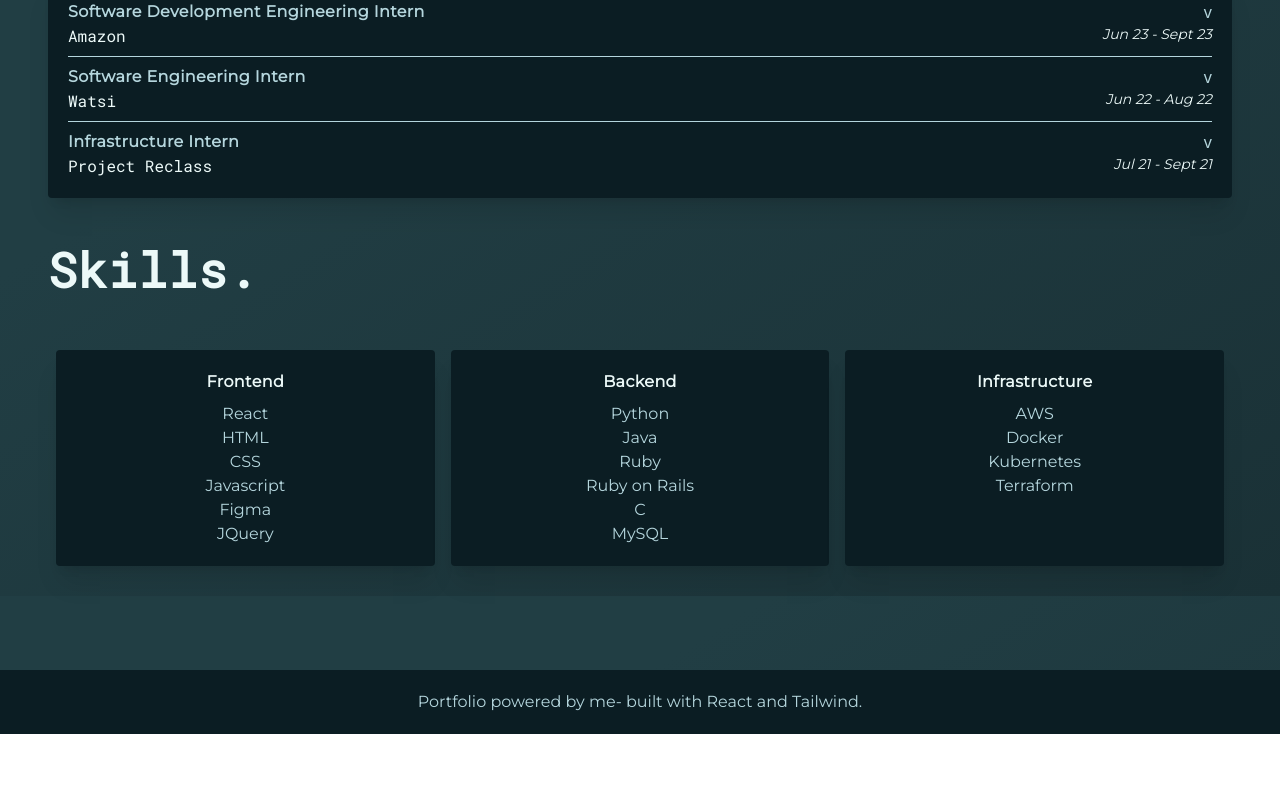
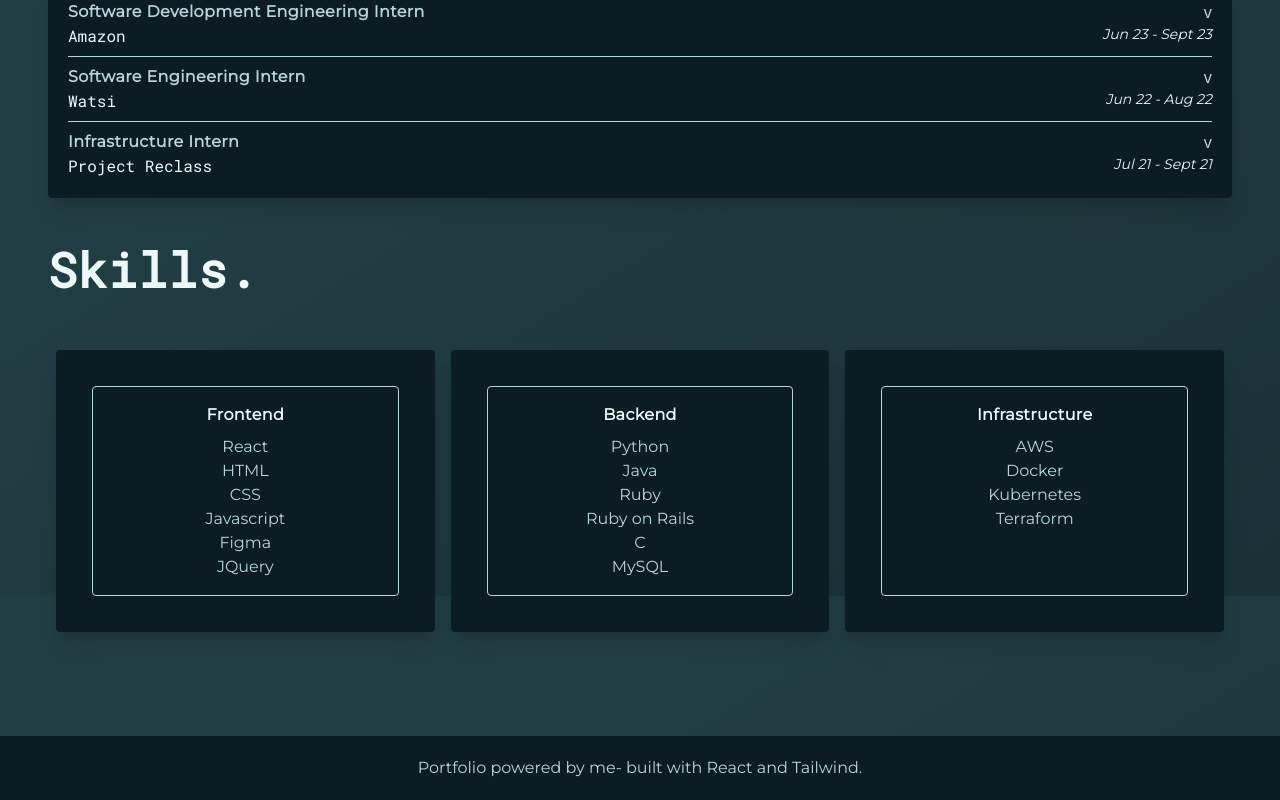
Before and after one commit to sabinecodes15/website_v5, a React (Vite) app in the folder website_v5/: page / in a window 1280 px wide. Shown: the part 1804-2604 px from the top of the page. Before the commit the page ends 2538 px from the top, so only its background shows below. Built offline with nearby package versions, Linux system fonts and the light colour scheme.

Commit message:
added border to skills

```diff
--- a/website_v5/src/components/SkillsBlock.tsx
+++ b/website_v5/src/components/SkillsBlock.tsx
@@ -6,7 +6,8 @@ const SkillsBlock = () => {
       <div className="flex flex-row">
         <div className="m-2 basis-1/3">
           <Card size="span">
-            <div className="flex flex-col text-light-blue-100 font-mont items-center">
+            <div className="m-4 border border-light-blue-100 rounded">
+              <div className="flex flex-col text-light-blue-100 font-mont items-center m-4">
                 <h3 className="text-white font-bold tracking-wide">Frontend</h3>
                 <div className="h-2"></div>
                 <p>React</p>
@@ -16,11 +17,13 @@ const SkillsBlock = () => {
                 <p>Figma</p>
                 <p>JQuery</p>
               </div>
+            </div>
           </Card>
         </div>
         <div className="m-2 basis-1/3">
           <Card size="span">
-            <div className="flex flex-col text-light-blue-100 font-mont items-center">
+            <div className="m-4 border border-light-blue-100 rounded">
+              <div className="flex flex-col text-light-blue-100 font-mont items-center m-4">
                 <h3 className="text-white font-bold tracking-wide">Backend</h3>
                 <div className="h-2"></div>
                 <p>Python</p>
@@ -30,11 +33,13 @@ const SkillsBlock = () => {
                 <p>C</p>
                 <p>MySQL</p>
               </div>
+            </div>
           </Card>
         </div>
         <div className="m-2 basis-1/3">
           <Card size="span">
-            <div className="flex flex-col text-light-blue-100 font-mont items-center">
+            <div className="m-4 border border-light-blue-100 rounded">
+              <div className="flex flex-col text-light-blue-100 font-mont items-center m-4">
                 <h3 className="text-white font-bold tracking-wide">
                   Infrastructure
                 </h3>
@@ -43,6 +48,9 @@ const SkillsBlock = () => {
                 <p>Docker</p>
                 <p>Kubernetes</p>
                 <p>Terraform</p>
+                <p className="text-teal-300">_____</p>
+                <p className="text-teal-300">_____</p>
+              </div>
             </div>
           </Card>
         </div>
```
Lines whose indentation alone changed are shown as unchanged.
